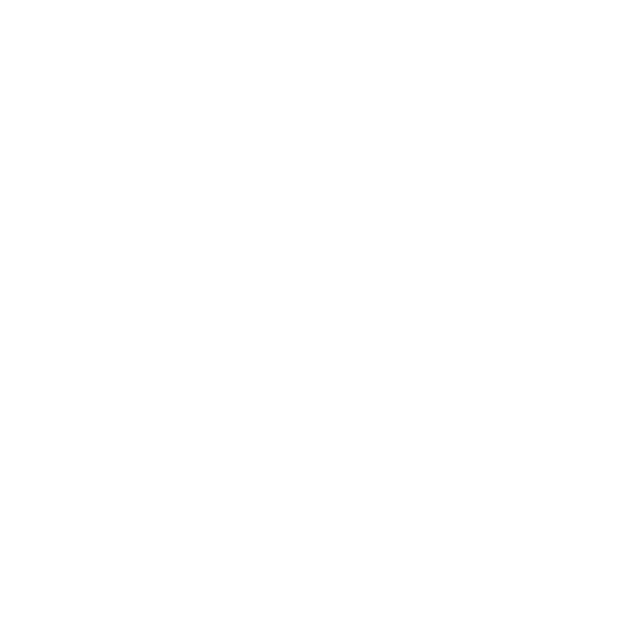
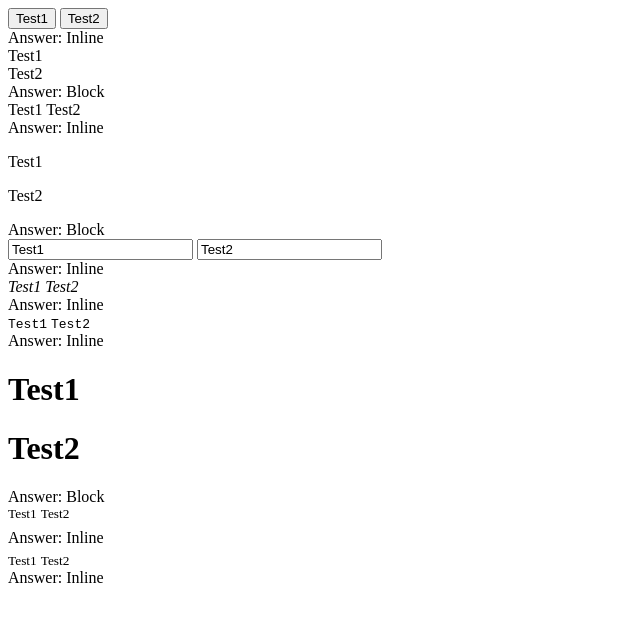
Before and after one commit to acciojob/block-or-inline-zapshooter, a website: page main.html in a window 1280 px wide. Shown: the whole page, without its empty margins (0-640 px from the left). Drawn offline with Linux system fonts and the light colour scheme.

Commit message:
created a submission

```diff
--- a/main.html
+++ b/main.html
@@ -1,16 +1,79 @@
 <!DOCTYPE html>
+<html lang="en">
+<head>
+    <meta charset="UTF-8">
+    <meta name="viewport" content="width=device-width, initial-scale=1.0">
+    <title>Block vs Inline Elements</title>
+</head>
+<body>
+    <!-- Button -->
+    <div>
+        <button data-ns-test="block-inline-button">Test1</button>
+        <button>Test2</button>
+    </div>
+    Answer: Inline
 
-<html>
+    <!-- Div -->
+    <div>
+        <div data-ns-test="block-inline-div">Test1</div>
+        <div>Test2</div>
+    </div>
+    Answer: Block
 
-<head>
-	<link rel="stylesheet" href="styles.css">
-</head>
+    <!-- Span -->
+    <div>
+        <span data-ns-test="block-inline-span">Test1</span>
+        <span>Test2</span>
+    </div>
+    Answer: Inline
 
-<body>
-	<!-- the entire body must be written by student -->
-    <script type="text/javascript" src="./script.js">
-</script>
+    <!-- P -->
+    <div>
+        <p data-ns-test="block-inline-p">Test1</p>
+        <p>Test2</p>
+    </div>
+    Answer: Block
 
+    <!-- Input -->
+    <div>
+        <input data-ns-test="block-inline-input" value="Test1">
+        <input value="Test2">
+    </div>
+    Answer: Inline
+
+    <!-- Cite -->
+    <div>
+        <cite data-ns-test="block-inline-cite">Test1</cite>
+        <cite>Test2</cite>
+    </div>
+    Answer: Inline
+
+    <!-- Code -->
+    <div>
+        <code data-ns-test="block-inline-code">Test1</code>
+        <code>Test2</code>
+    </div>
+    Answer: Inline
+
+    <!-- H1 -->
+    <div>
+        <h1 data-ns-test="block-inline-h1">Test1</h1>
+        <h1>Test2</h1>
+    </div>
+    Answer: Block
+
+    <!-- Sup -->
+    <div>
+        <sup data-ns-test="block-inline-sup">Test1</sup>
+        <sup>Test2</sup>
+    </div>
+    Answer: Inline
+
+    <!-- Sub -->
+    <div>
+        <sub data-ns-test="block-inline-sub">Test1</sub>
+        <sub>Test2</sub>
+    </div>
+    Answer: Inline
 </body>
-
 </html>
```
